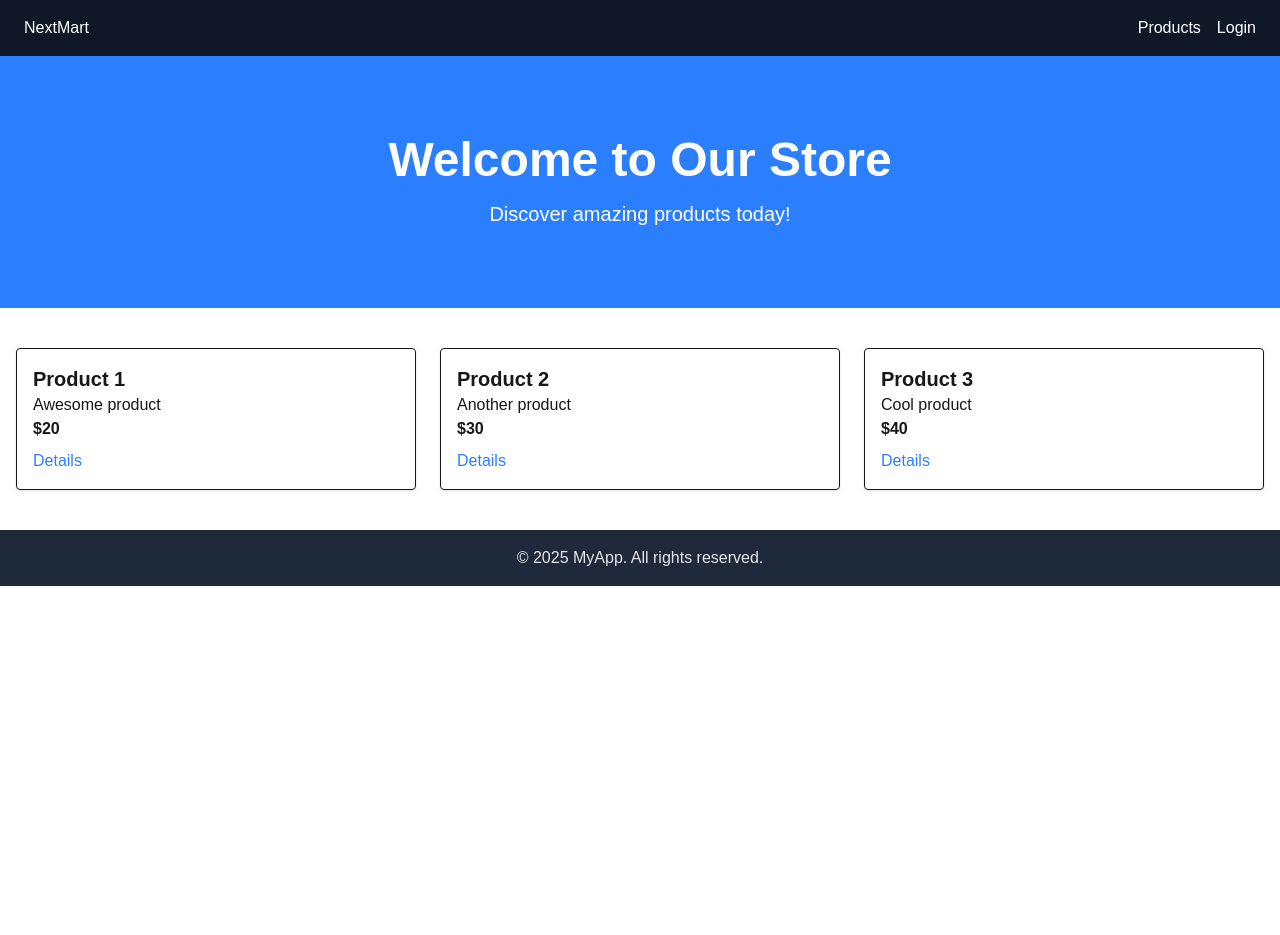
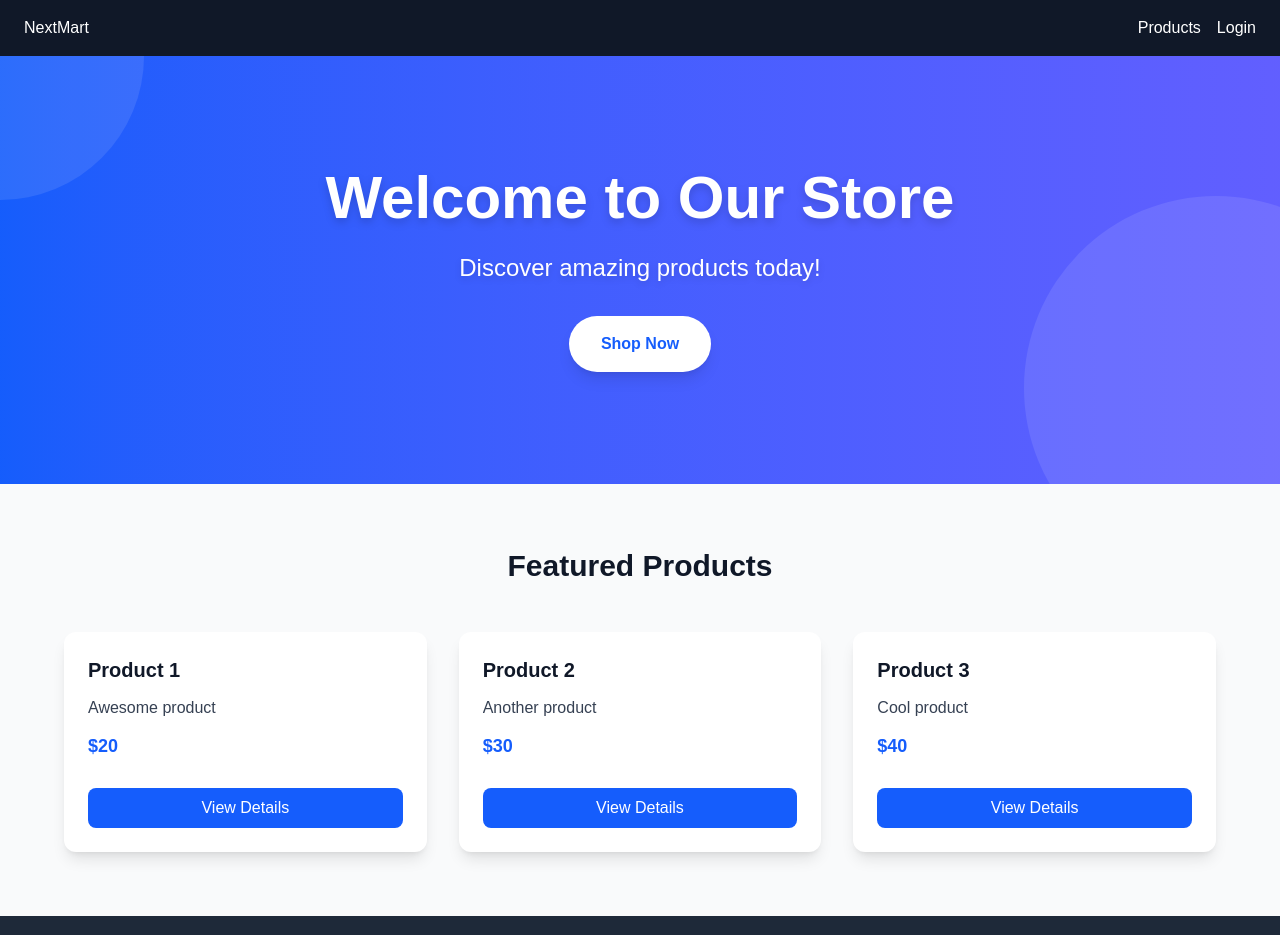
Before and after one commit to Shantosifat/next-app, a Next.js app: page / in a window 1280 px wide. Shown: the top 935 px of the page. Before the commit the page ends 800 px from the top, so only its background shows below. Built offline with nearby package versions, Linux system fonts and the light colour scheme; no server answers.

Commit message:
landing page added

```diff
--- a/src/app/products/page.tsx
+++ b/src/app/products/page.tsx
@@ -2,26 +2,45 @@
 
 import Link from "next/link";
 import { useEffect, useState } from "react";
+import { useSession } from "next-auth/react";
+import { useRouter } from "next/navigation";
 import { products as initialProducts, Product } from "@/lib/products";
 
 export default function ProductsPage() {
   const [products, setProducts] = useState<Product[]>([]);
+  const { data: session } = useSession();
+  const router = useRouter();
 
   useEffect(() => {
-    // Load products from the shared module when the component mounts
     setProducts(initialProducts);
   }, []);
+
+  const handleViewDetails = (id: string) => {
+    if (!session) {
+      // Redirect to login if not logged in
+      router.push("/login");
+    } else {
+      // Go to product details page if logged in
+      router.push(`/products/${id}`);
+    }
+  };
 
   return (
     <div className="p-8 grid grid-cols-1 md:grid-cols-3 gap-6">
       {products.map((p) => (
-        <div key={p.id} className="border p-4 rounded shadow">
+        <div
+          key={p.id}
+          className="border p-4 rounded shadow hover:shadow-lg transition"
+        >
           <h2 className="text-xl font-bold">{p.name}</h2>
           <p>{p.description}</p>
           <p className="font-semibold">${p.price}</p>
-          <Link href={`/products/${p.id}`} className="text-blue-500 mt-2 inline-block">
+          <button
+            onClick={() => handleViewDetails(p.id)}
+            className="mt-2 inline-block text-white bg-blue-600 px-4 py-2 rounded hover:bg-blue-700 transition"
+          >
             View Details
-          </Link>
+          </button>
         </div>
       ))}
     </div>
--- a/src/components/HeroSection.tsx
+++ b/src/components/HeroSection.tsx
@@ -1,8 +1,27 @@
 export function HeroSection() {
   return (
-    <section className="text-center py-20 bg-blue-500 text-white">
-      <h1 className="text-5xl font-bold">Welcome to Our Store</h1>
-      <p className="mt-4 text-xl">Discover amazing products today!</p>
+    <section className="relative text-center py-28 px-4 bg-gradient-to-r from-blue-600 to-indigo-500 text-white overflow-hidden">
+      {/* Decorative circles */}
+      <div className="absolute top-0 left-0 w-72 h-72 bg-white/10 rounded-full -translate-x-1/2 -translate-y-1/2"></div>
+      <div className="absolute bottom-0 right-0 w-96 h-96 bg-white/10 rounded-full translate-x-1/3 translate-y-1/4"></div>
+
+      {/* Hero content */}
+      <div className="relative z-10 max-w-3xl mx-auto flex flex-col items-center">
+        <h1 className="text-5xl md:text-6xl font-extrabold mb-6 drop-shadow-lg">
+          Welcome to Our Store
+        </h1>
+        <p className="text-xl md:text-2xl mb-8 drop-shadow-md">
+          Discover amazing products today!
+        </p>
+
+        {/* Call to Action */}
+        <a
+          href="/products"
+          className="px-8 py-4 bg-white text-blue-600 font-semibold rounded-full shadow-lg hover:shadow-xl hover:bg-gray-100 transition"
+        >
+          Shop Now
+        </a>
+      </div>
     </section>
   );
 }
--- a/src/components/ProductHighlights.tsx
+++ b/src/components/ProductHighlights.tsx
@@ -1,19 +1,49 @@
+"use client";
+
 import { products } from "@/lib/products";
-import Link from "next/link";
+import { useSession, signIn } from "next-auth/react";
+import { useRouter } from "next/navigation";
 
 export function ProductHighlights() {
+  const { data: session } = useSession();
+  const router = useRouter();
+
+  const handleViewDetails = (id: string) => {
+    if (!session) {
+      // Redirect to login if not logged in
+      router.push("/login");
+    } else {
+      // Go to product details page if logged in
+      router.push(`/products/${id}`);
+    }
+  };
+
   return (
-    <section className="py-10 grid grid-cols-1 md:grid-cols-3 gap-6 px-4">
-      {products.map((p) => (
-        <div key={p.id} className="border p-4 rounded shadow">
-          <h2 className="font-bold text-xl">{p.name}</h2>
-          <p>{p.description}</p>
-          <p className="font-semibold">${p.price}</p>
-          <Link href={`/products/${p.id}`} className="text-blue-500 mt-2 inline-block">
-            Details
-          </Link>
-        </div>
-      ))}
+    <section className="py-16 px-4 bg-gray-50">
+      <h2 className="text-3xl font-extrabold text-center mb-12 text-gray-900">
+        Featured Products
+      </h2>
+      <div className="grid grid-cols-1 sm:grid-cols-2 md:grid-cols-3 gap-8 max-w-6xl mx-auto">
+        {products.map((p) => (
+          <div
+            key={p.id}
+            className="bg-white rounded-xl shadow-lg overflow-hidden transform transition hover:-translate-y-2 hover:shadow-2xl"
+          >
+            {/* Product Info */}
+            <div className="p-6 flex flex-col gap-3">
+              <h3 className="text-xl font-bold text-gray-900">{p.name}</h3>
+              <p className="text-gray-700 line-clamp-3">{p.description}</p>
+              <p className="text-blue-600 font-semibold text-lg">${p.price}</p>
+              <button
+                onClick={() => handleViewDetails(p.id)}
+                className="mt-4 px-4 py-2 bg-blue-600 text-white rounded-lg font-medium hover:bg-blue-700 transition"
+              >
+                View Details
+              </button>
+            </div>
+          </div>
+        ))}
+      </div>
     </section>
   );
 }
```
